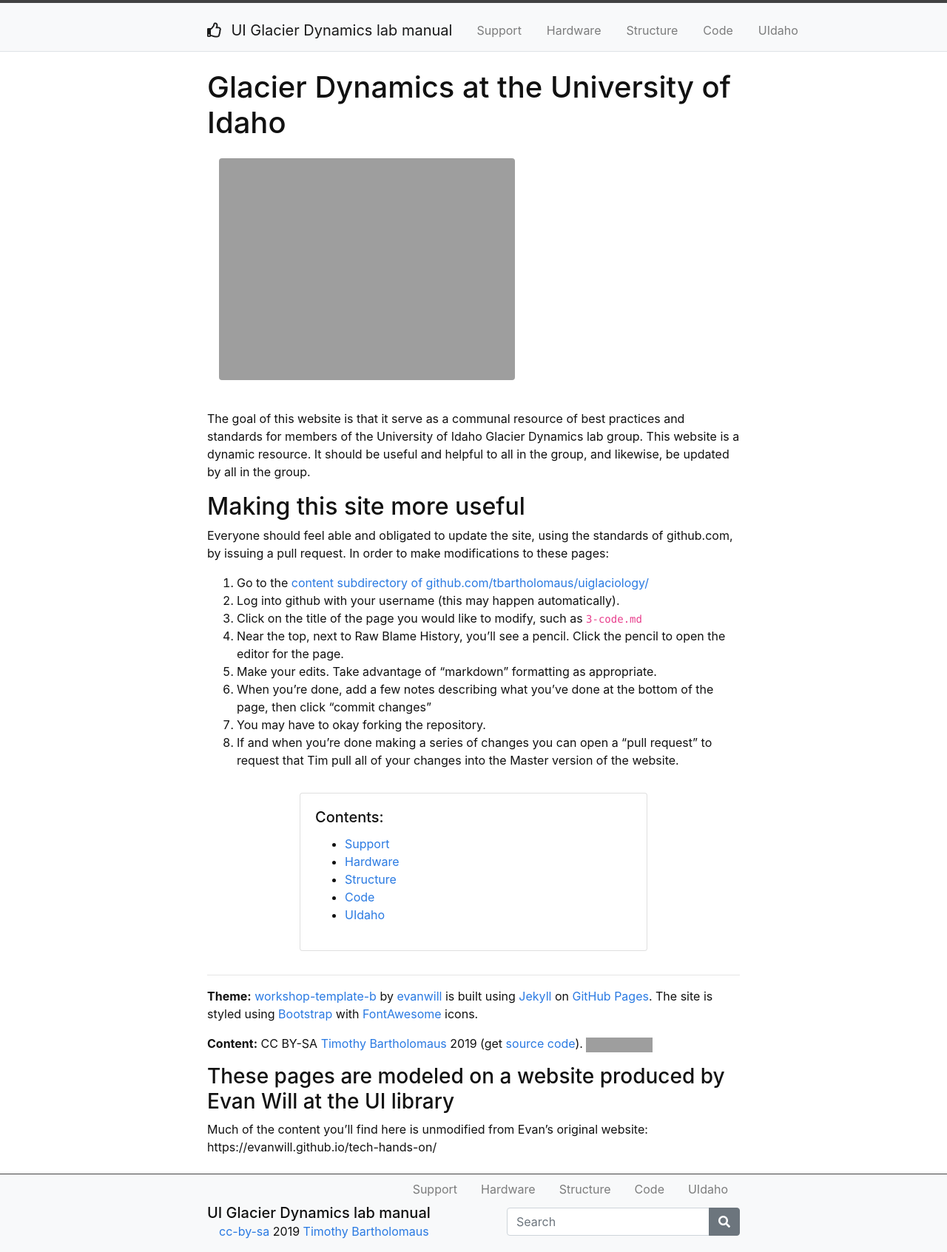
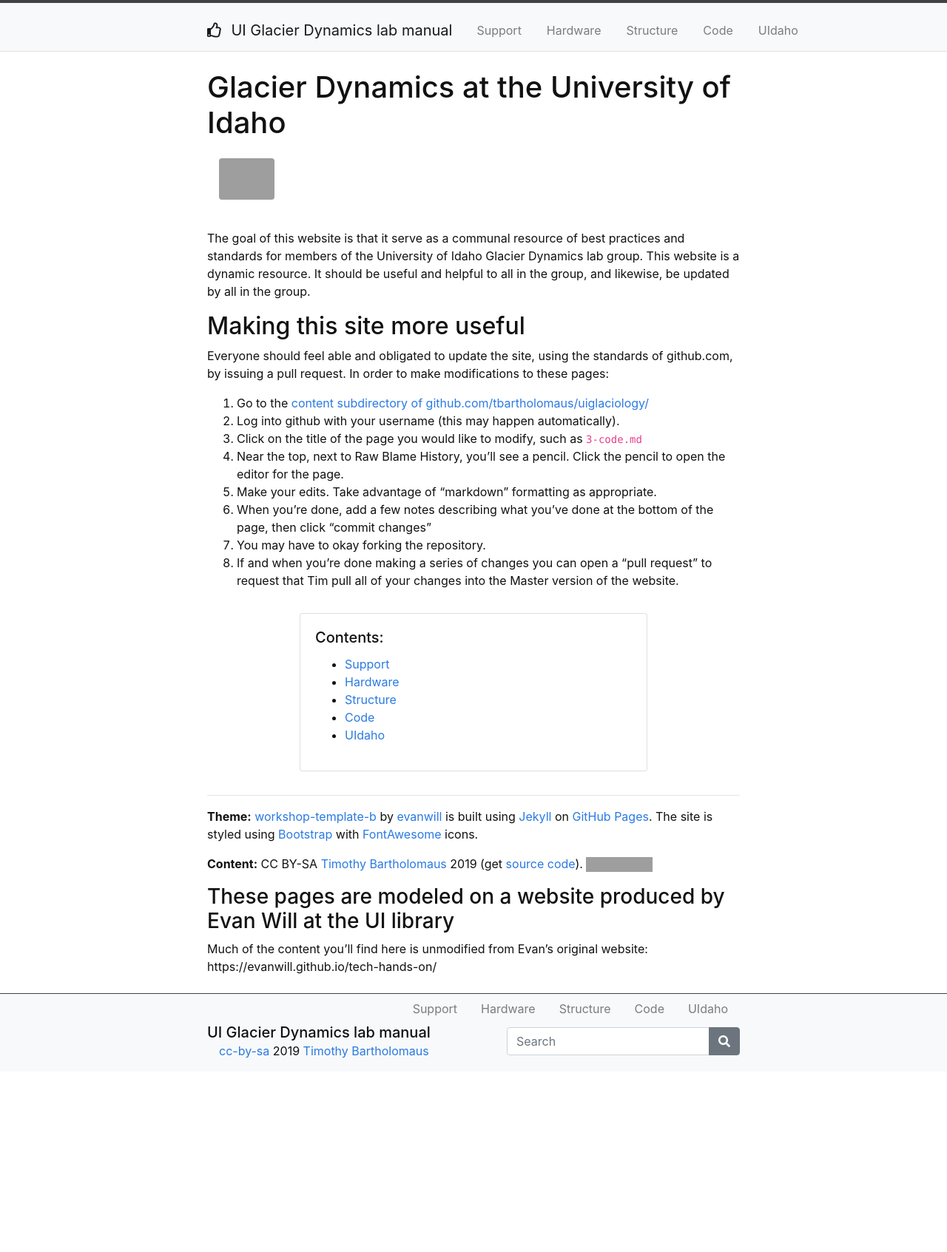
Before and after one commit to yoramterleth/uiglaciology, a Jekyll site: the page built from index.md, in a window 1280 px wide. Shown: the whole page at 74% size. Built offline with Jekyll 4.4.1, drawn with Linux system fonts in a browser that asks for light colours; after the commit the page ends 1449 px from its top, so only the background shows below that; grey boxes are pictures that could not be loaded.

Commit message:
Update index.md

```diff
--- a/index.md
+++ b/index.md
@@ -5,7 +5,7 @@ layout: default
 
 # Glacier Dynamics at the University of Idaho
 
-{% include figure.html img="Rian-Tristan-Danny.jpg" alt="Rian, Tristan, and Danny in the lab" width="75" %}
+{% include figure.html img="Rian-Tristan-Danny.jpg" alt="Rian, Tristan, and Danny in the lab" width="75px" %}
 
 The goal of this website is that it serve as a communal resource of best practices and standards for members of the University of Idaho Glacier Dynamics lab group.  This website is a dynamic resource.  It should be useful and helpful to all in the group, and likewise, be updated by all in the group.
 
```
